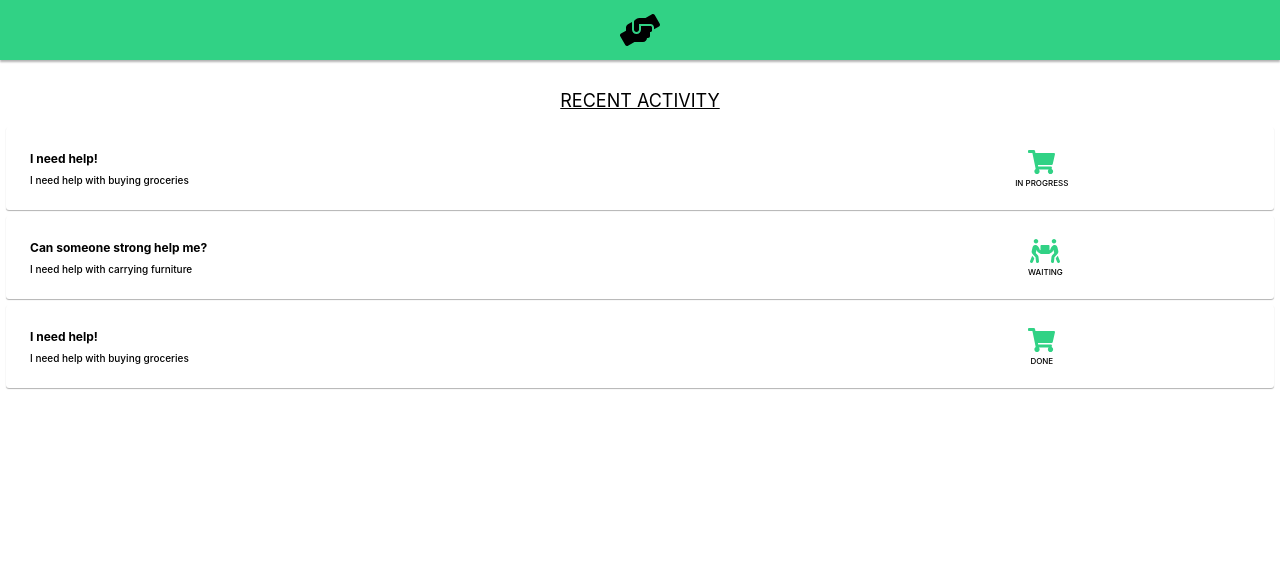
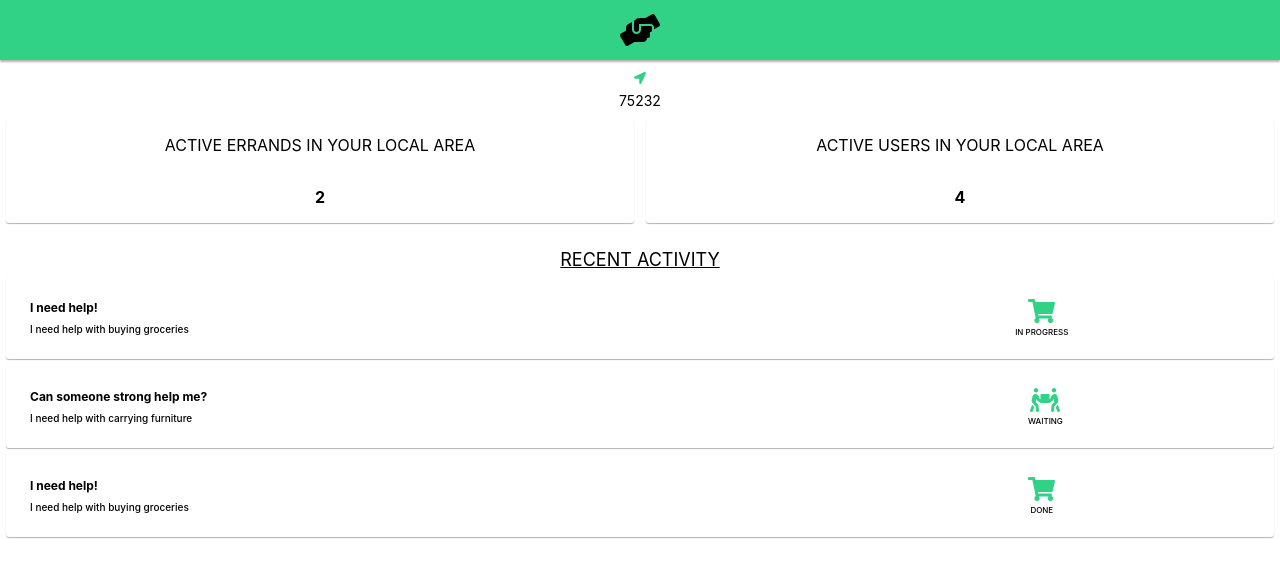
Before and after one commit to Vlad-Ber/Local_Heroes, a React (Create React App) app: page / in a window 1280 px wide. Shown: the top 576 px of the page. Built offline with nearby package versions, Linux system fonts and the light colour scheme.

Commit message:
statusView + basic state + more mockupdata

```diff
--- a/src/App.js
+++ b/src/App.js
@@ -4,17 +4,45 @@ import './App.css';
 import NavBar from './components/NavBar.js';
 import EventItemListView from './components/EventItemListView.js';
 import SectionTitle from './components/SectionTitle.js';
+import StatusView from './components/StatusView.js';
 
-import errands from './data/errands.json';
+import data from './data/data.json';
 
 class App extends Component {
+
+  constructor(props){
+    super(props);
+
+    this.state = {
+      areaId: 75232,
+      activeErrands: 0,
+      activeUsers: 0
+    }
+  }
+
+  componentDidMount(){
+
+    let updatedActiveUsers = data["users"].filter(user =>
+      user.areaId === this.state.areaId).length;
+
+    let updatedActiveErrands = data["errands"].filter(errand =>
+      errand.areaId === this.state.areaId && errand.status !== "done").length;
+
+    this.setState({ activeErrands: updatedActiveErrands, activeUsers: updatedActiveUsers })
+
+  }
 
   render(){
     return (
       <div className="App" style={{ fontFamily: 'Inter' }}>
         <NavBar/>
+        <StatusView
+          areaId={this.state.areaId}
+          activeUsers={this.state.activeUsers}
+          activeErrands={this.state.activeErrands}
+        />
         <SectionTitle text="RECENT ACTIVITY"/>
-        <EventItemListView errands={errands["errands"]}/>
+        <EventItemListView errands={data["errands"]}/>
       </div>
     );
   }
--- a/src/components/SectionTitle.js
+++ b/src/components/SectionTitle.js
@@ -8,8 +8,7 @@ const SectionTitleWrapper = styled.div`
     font-size: 18px;
     text-decoration: underline;
     text-transform: uppercase;
-    padding-top: 30px;
-    padding-bottom: 10px;
+    padding-top: 20px;
 `
 
 export default SectionTitle;
--- /dev/null
+++ b/src/components/StatusView.js
@@ -0,0 +1,68 @@
+import React, { Component } from 'react';
+
+import styled from 'styled-components';
+import { FontAwesomeIcon } from '@fortawesome/react-fontawesome'
+import { faLocationArrow } from '@fortawesome/free-solid-svg-icons'
+
+
+
+class StatusView extends Component {
+
+    render(){
+        return (
+            <StatusViewWrapper>
+
+                <DisplayArea>
+                    <FontAwesomeIcon icon={faLocationArrow} style={{ color: "#31D285", fontSize: '12px', padding: '4px'}}/>
+                    <div style={{ fontSize: "14px", padding: '4px' }}>{this.props.areaId}</div>
+                </DisplayArea>
+
+                <StatusBoxWrapper>
+                    <StatusBox>
+                        <p>ACTIVE ERRANDS IN YOUR LOCAL AREA</p>
+                        <p style={{ fontWeight: '700' }}>{this.props.activeErrands}</p>
+                    </StatusBox>
+
+                    <StatusBox>
+                        <p>ACTIVE USERS IN YOUR LOCAL AREA</p>
+                        <p style={{ fontWeight: '700' }}>{this.props.activeUsers}</p>
+                    </StatusBox>
+                </StatusBoxWrapper>
+
+            </StatusViewWrapper>
+        );
+    }
+
+}
+
+export default StatusView;
+
+const StatusViewWrapper = styled.div`
+    display: flex;
+    flex: 1;
+    flex-direction: column;
+`
+const DisplayArea = styled.div`
+    display: flex;
+    flex: 1;
+    flex-direction: column;
+    align-items: center;
+    justify-content: center;
+    padding-top: 8px;
+`
+
+const StatusBoxWrapper = styled.div`
+    display: flex;
+    flex-direction: row;
+`
+
+const StatusBox = styled.div`
+    display: flex;
+    flex: 1;
+    flex-direction: column;
+    justify-content: space-around;
+    align-items: center;
+    margin: 6px;
+    box-shadow: 0px 1px 1px rgba(0, 0, 0, 0.3);
+    border-radius: 3px;
+`
--- a/src/data/errands.json
+++ b/src/data/data.json
@@ -13,7 +13,7 @@
             "requester": "user1",
             "helpers": [],
             "type": "shopping",
-            "areaId": "area1"
+            "areaId": 75232
         },
         {
             "_id": "5e8d9b19bf2ed5257ff40428",
@@ -28,7 +28,7 @@
             "requester": "user1",
             "helpers": [],
             "type": "carrying",
-            "areaId": "area1"
+            "areaId": 75232
         },
         {
             "_id": "5e8d9b19bf2ed5257ff40428",
@@ -43,7 +43,50 @@
             "requester": "user1",
             "helpers": [],
             "type": "shopping",
-            "areaId": "area1"
+            "areaId": 75232
+        }
+    ],
+    "users": [
+        {
+            "_id": "5e8dc80bbf2ed5257ff40429",
+            "userId": "5e8dc80bbf2ed5257ff40429",
+            "name": "Maria",
+            "age": 28,
+            "adress": "Marias gata 1",
+            "description": "I am in self-isolation because of Corona and need help with various things",
+            "virtuePoints": 0,
+            "areaId": 75232
+        },
+        {
+            "_id": "5e8dc80bbf2ed5257ff40429",
+            "userId": "5e8dc80bbf2ed5257ff40429",
+            "name": "Maria",
+            "age": 28,
+            "adress": "Marias gata 1",
+            "description": "I am in self-isolation because of Corona and need help with various things",
+            "virtuePoints": 0,
+            "areaId": 75232
+        },
+        {
+            "_id": "5e8dc80bbf2ed5257ff40429",
+            "userId": "5e8dc80bbf2ed5257ff40429",
+            "name": "Maria",
+            "age": 28,
+            "adress": "Marias gata 1",
+            "description": "I am in self-isolation because of Corona and need help with various things",
+            "virtuePoints": 0,
+            "areaId": 75232
+        },
+        {
+            "_id": "5e8dc80bbf2ed5257ff40429",
+            "userId": "5e8dc80bbf2ed5257ff40429",
+            "name": "Maria",
+            "age": 28,
+            "adress": "Marias gata 1",
+            "description": "I am in self-isolation because of Corona and need help with various things",
+            "virtuePoints": 0,
+            "areaId": 75232
         }
     ]
+
 }
```
